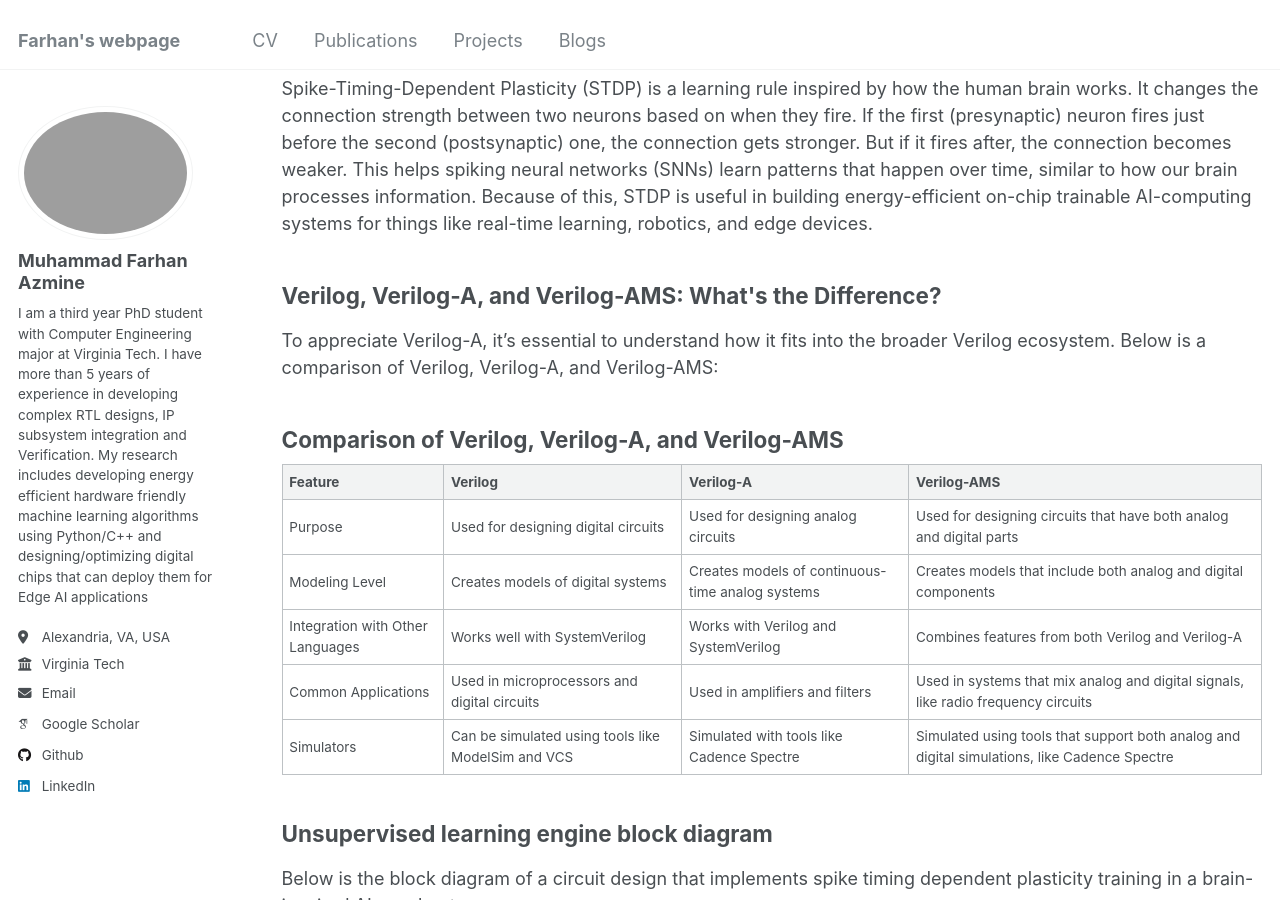
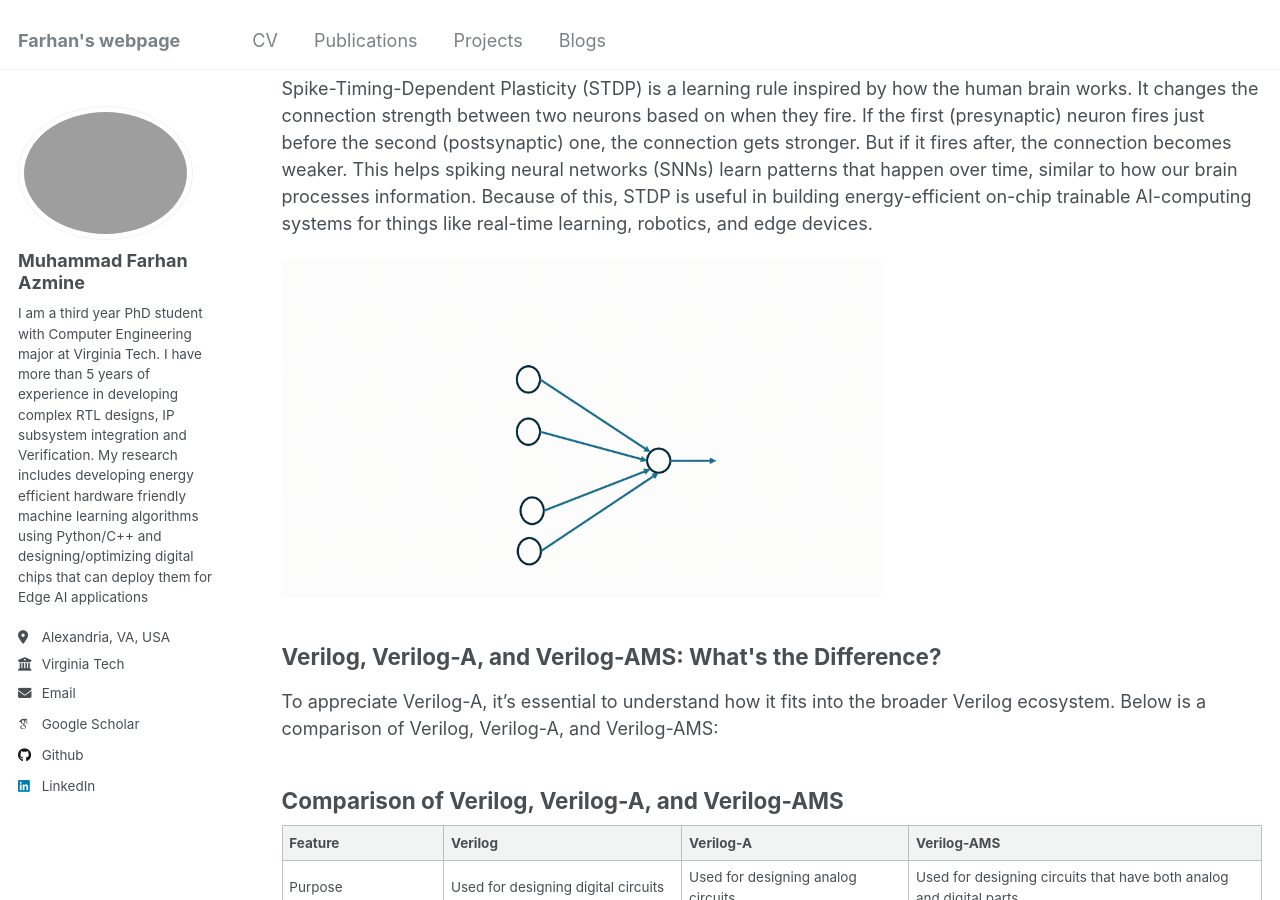
Before and after one commit to muhammadfarhan720/web-profile, a Jekyll site: the page built from blogs/veriloga/veriloga_day01_veriloga.html, in a window 1280 px wide and 900 px high, scrolled down 684 px. Built offline with Jekyll 4.4.1, drawn with Linux system fonts in a browser that asks for light colours; some web fonts are replaced.

Commit message:
Update veriloga_day01_veriloga.html

```diff
--- a/blogs/veriloga/veriloga_day01_veriloga.html
+++ b/blogs/veriloga/veriloga_day01_veriloga.html
@@ -21,6 +21,11 @@ title: "Example : PPA optimization on FPGA  "
     <h3>A Brief Intro to STDP</h3>
     <p>Spike-Timing-Dependent Plasticity (STDP) is a learning rule inspired by how the human brain works. It changes the connection strength between two neurons based on when they fire. If the first (presynaptic) neuron fires just before the second (postsynaptic) one, the connection gets stronger. But if it fires after, the connection becomes weaker. This helps spiking neural networks (SNNs) learn patterns that happen over time, similar to how our brain processes information.
       Because of this, STDP is useful in building energy-efficient on-chip trainable AI-computing systems for things like real-time learning, robotics, and edge devices.</p>
+
+  <!-- GIF animation -->
+  <img src="https://raw.githubusercontent.com/muhammadfarhan720/web-profile/master/files/veriloga/veriloga_day01/STDP_GIF_speed_final.gif"
+       alt="STDP Learning Animation"
+       style="width: 100%; max-width: 600px; display: block; margin-top: 10px;">
 
     <h2>Verilog, Verilog-A, and Verilog-AMS: What's the Difference?</h2>
     <p>To appreciate Verilog-A, it’s essential to understand how it fits into the broader Verilog ecosystem. Below is a comparison of Verilog, Verilog-A, and Verilog-AMS:</p>
```
